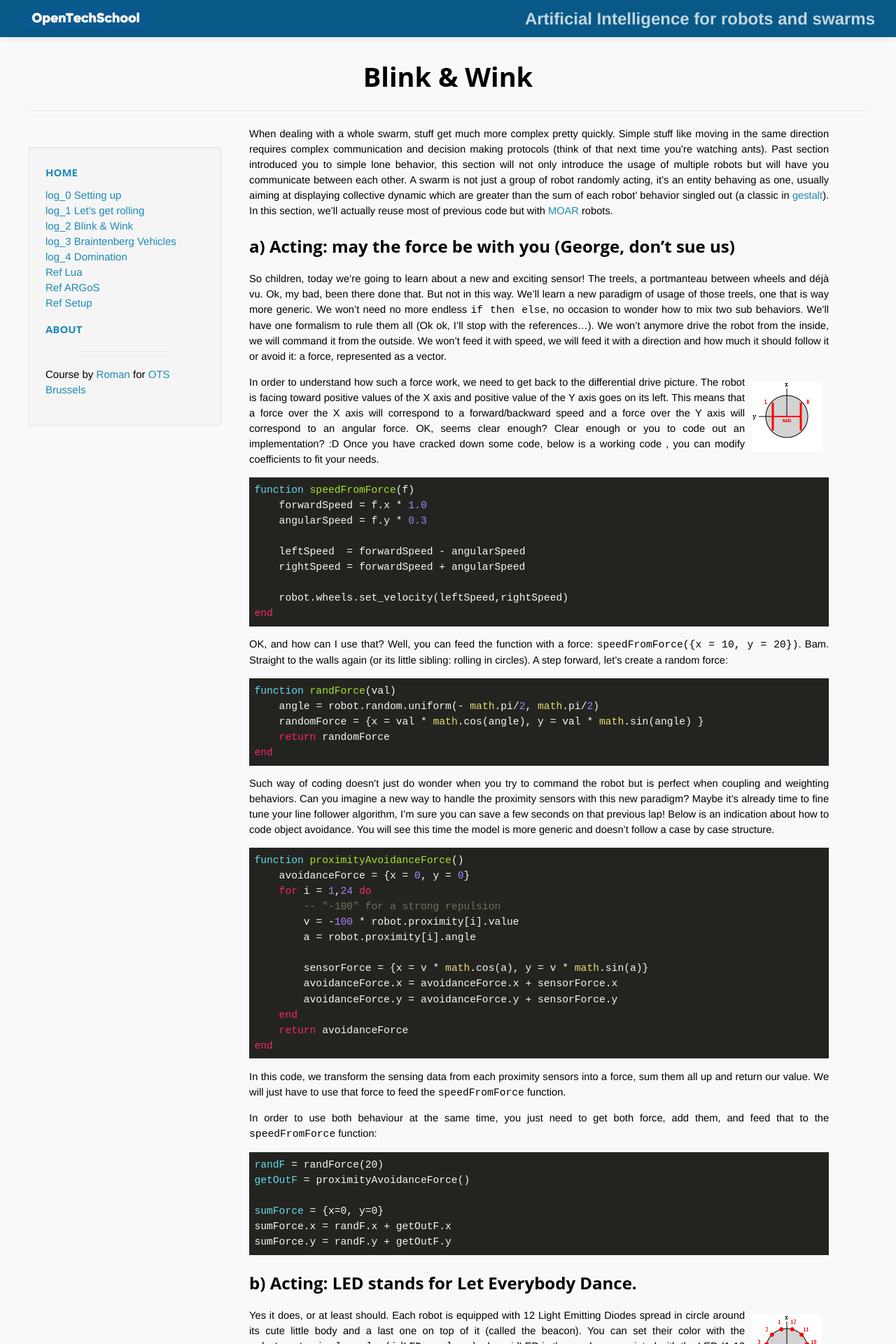
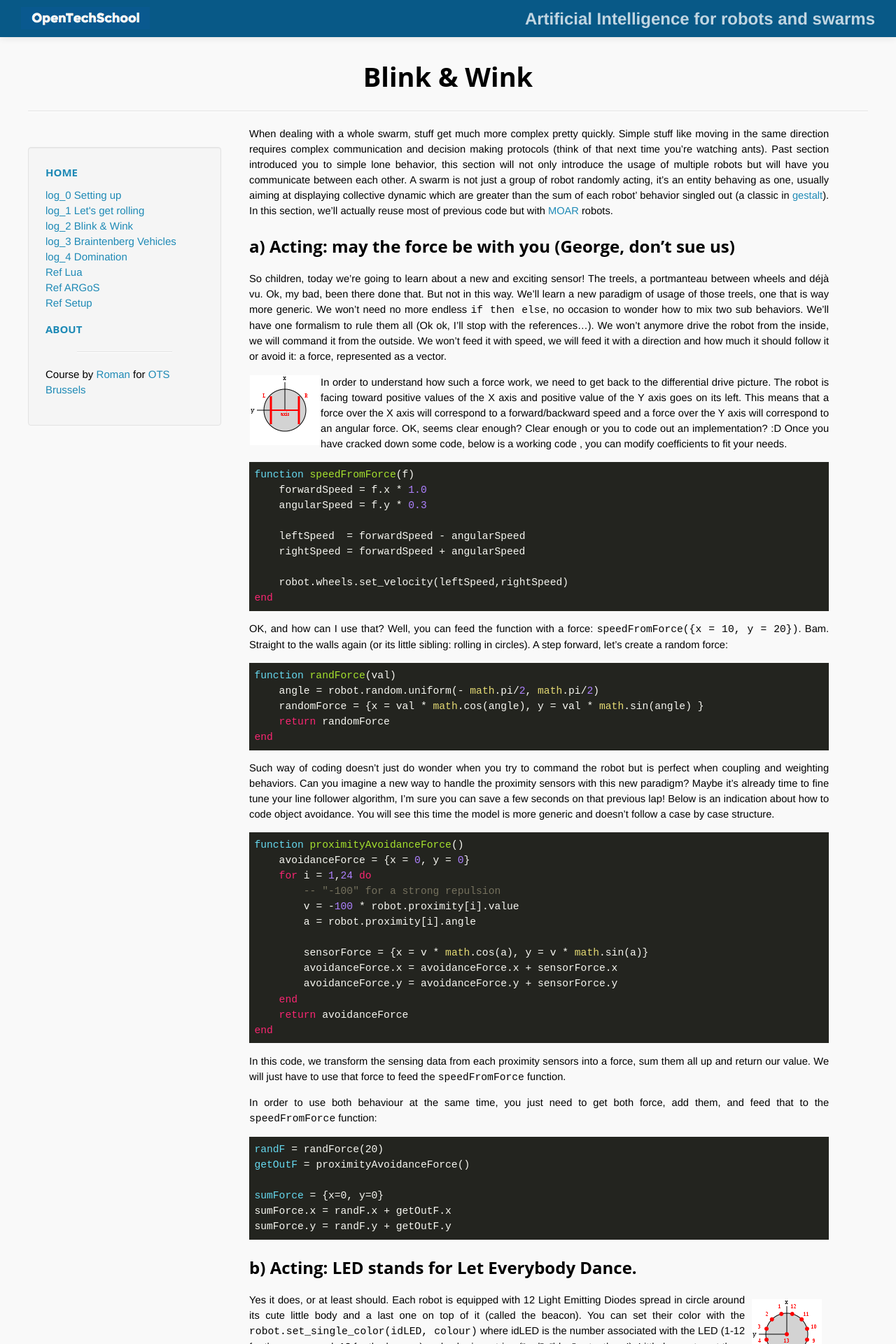
Before and after one commit to OpenTechSchool-Brussels/AI-for-robots-and-swarms, a Jekyll site: the page built from Blink_and_wink.markdown, in a window 1280 px wide. Shown: the top 1920 px of the page at 70% size. Built offline with Jekyll 4.4.1, drawn with Linux system fonts in a browser that asks for light colours; Markdown is read by kramdown in place of the engine named in the settings.

Commit message:
Update Blink_and_wink.markdown

```diff
--- a/Blink_and_wink.markdown
+++ b/Blink_and_wink.markdown
@@ -9,7 +9,7 @@ When dealing with a whole swarm, stuff get much more complex pretty quickly. Sim
 ##a) Acting: may the force be with you (George, don't sue us)
 So children, today we're going to learn about a new and exciting sensor! The treels, a portmanteau between wheels and déjà vu. Ok, my bad, been there done that. But not in this way. We'll learn a new paradigm of usage of those treels, one that is way more generic. We won't need no more endless `if then else`, no occasion to wonder how to mix two sub behaviors. We'll have one formalism to rule them all (Ok ok, I'll stop with the references...). We won't anymore drive the robot from the inside, we will command it from the outside. We won't feed it with speed, we will feed it with a direction and how much it should follow it or avoid it: a force, represented as a vector.
 
-<img src="./assets/robot_wheels.png" alt="picture of the differential drive" style="float:right; margin:10px;">
+<img src="./assets/robot_wheels.png" alt="picture of the differential drive" style="float:left; margin:1px;">
 
 In order to understand how such a force work, we need to get back to the differential drive picture. The robot is facing toward positive values of the X axis and positive value of the Y axis goes on its left. This means that a force over the X axis will correspond to a forward/backward speed and a force over the Y axis will correspond to an angular force. OK, seems clear enough? Clear enough or you to code out an implementation? :D Once you have cracked down some code, below is a working code , you can modify coefficients to fit your needs.
 
```
